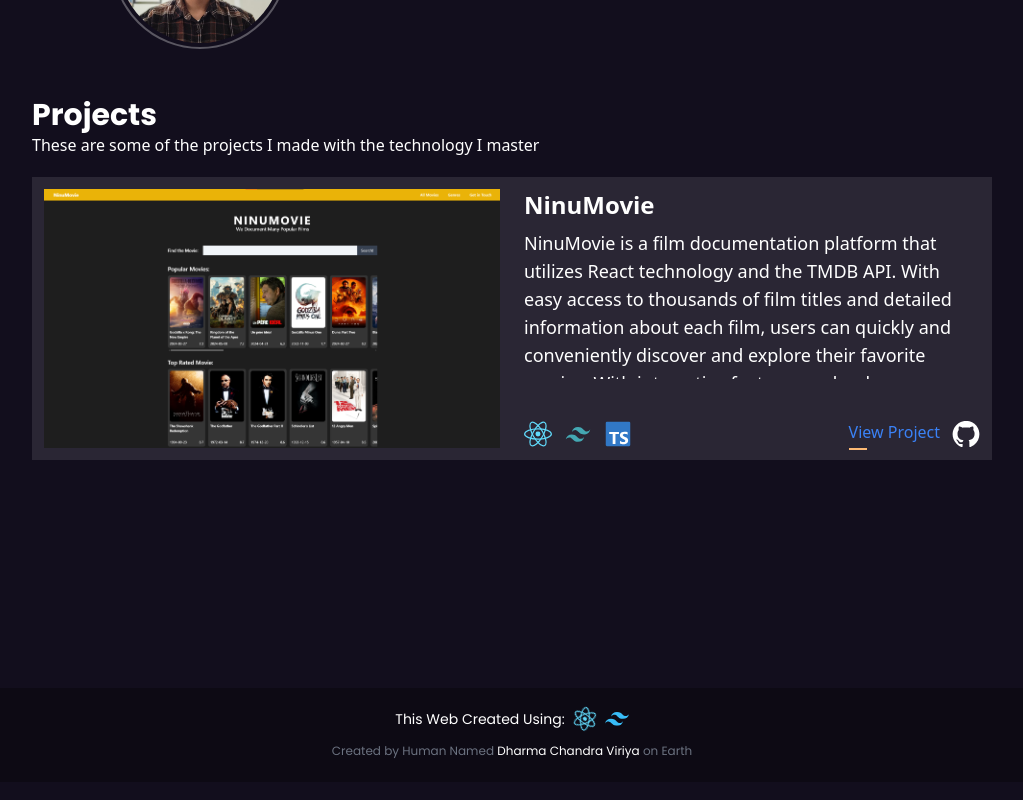
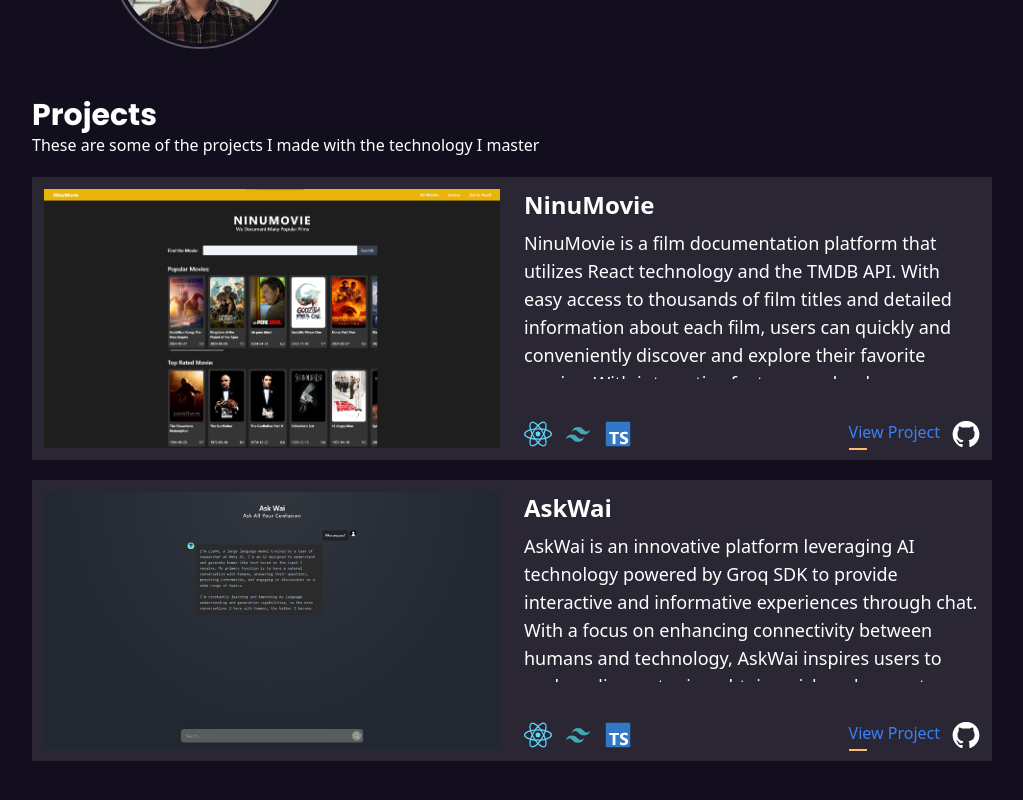
Before and after one commit to iamCelott/Portfolio, a React (Vite) app: page /project in a window 1280 px wide. Shown: the part 276-1076 px from the top of the page, without its empty margins (128-1151 px from the left). Built offline with nearby package versions, Linux system fonts and the light colour scheme; a web font is replaced by a local one.

Commit message:
add new project AskWai

```diff
--- a/src/frontend/component/Fragments/CardProject.tsx
+++ b/src/frontend/component/Fragments/CardProject.tsx
@@ -9,6 +9,7 @@ type CardProjectProps = {
   img: string;
   title: string;
   desc: string;
+  github: string;
 };
 const CardProject = ({
   dataAos,
@@ -17,6 +18,7 @@ const CardProject = ({
   img,
   title,
   desc,
+  github,
 }: CardProjectProps) => {
   useEffect(() => {
     AOS.init();
@@ -71,7 +73,7 @@ const CardProject = ({
               </div>
 
               <a
-                href="https://github.com/iamCelott/NinuMovie"
+                href={github}
                 target="_blank"
                 className="text-blue-500 flex gap-3"
               >
--- a/src/frontend/component/Templates/Project.tsx
+++ b/src/frontend/component/Templates/Project.tsx
@@ -26,6 +26,7 @@ const Project = () => {
           dataAos="fade-right"
           dataAosDelay="1600"
           href="https://ninumovie.vercel.app/"
+          github="https://github.com/iamCelott/NinuMovie"
           img="/img/project-1.png"
           title="NinuMovie"
           desc="NinuMovie is a film documentation platform that utilizes React
@@ -35,6 +36,15 @@ const Project = () => {
           movies. With interactive features and a clean interface,
           NinuMovie delivers a fun and informative cinematic experience."
         />
+        <CardProject
+          dataAos="fade-left"
+          dataAosDelay="2000"
+          href="https://askwai.vercel.app/"
+          github="https://github.com/iamCelott/AskWai"
+          img="/img/project-2.jpg"
+          title="AskWai"
+          desc="AskWai is an innovative platform leveraging AI technology powered by Groq SDK to provide interactive and informative experiences through chat. With a focus on enhancing connectivity between humans and technology, AskWai inspires users to explore diverse topics, obtain quick and accurate solutions, and foster more progressive and adaptive interactions in seeking information."
+        />
       </div>
     </div>
   );
```
Also changed, not shown: public/img/project-2.jpg (added).
